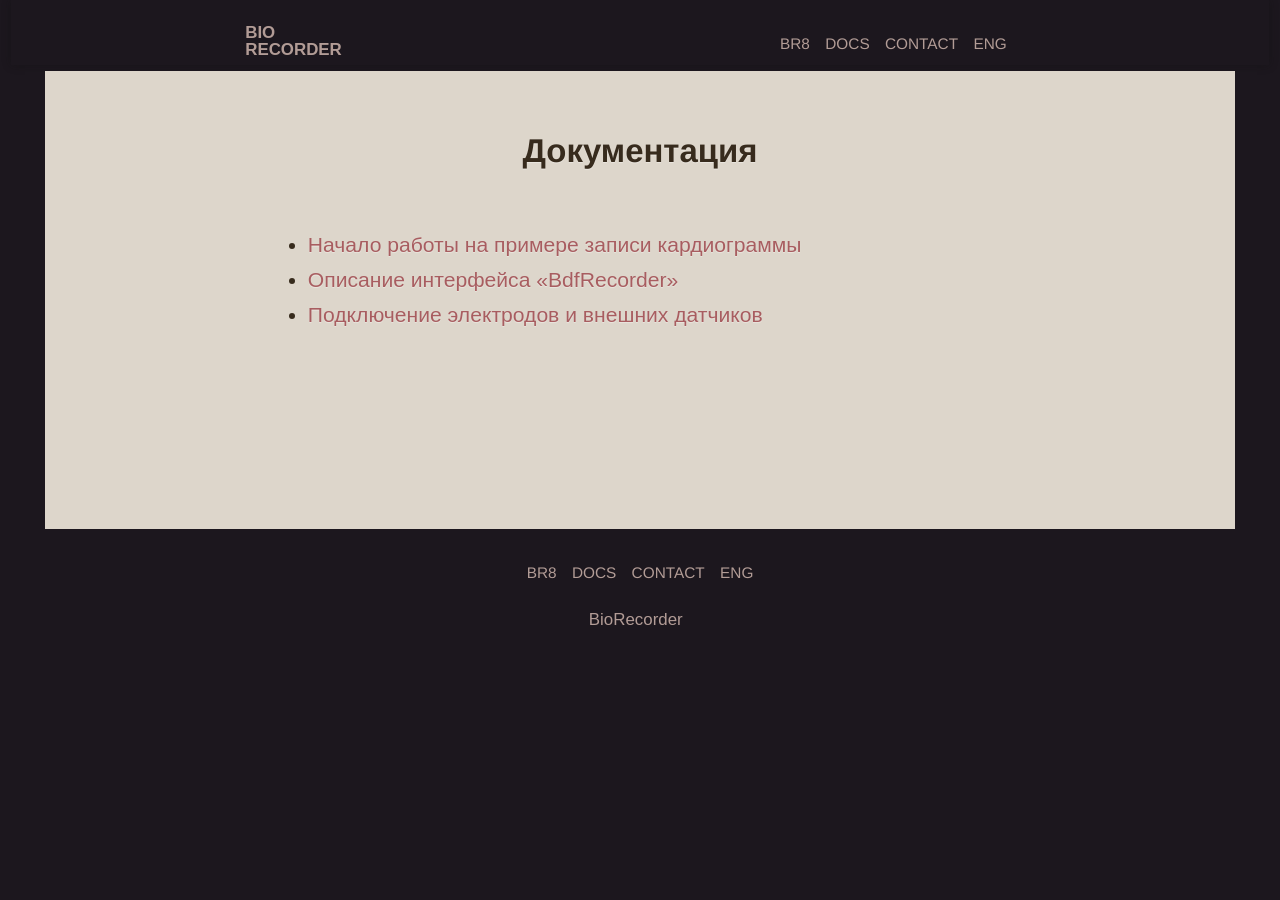
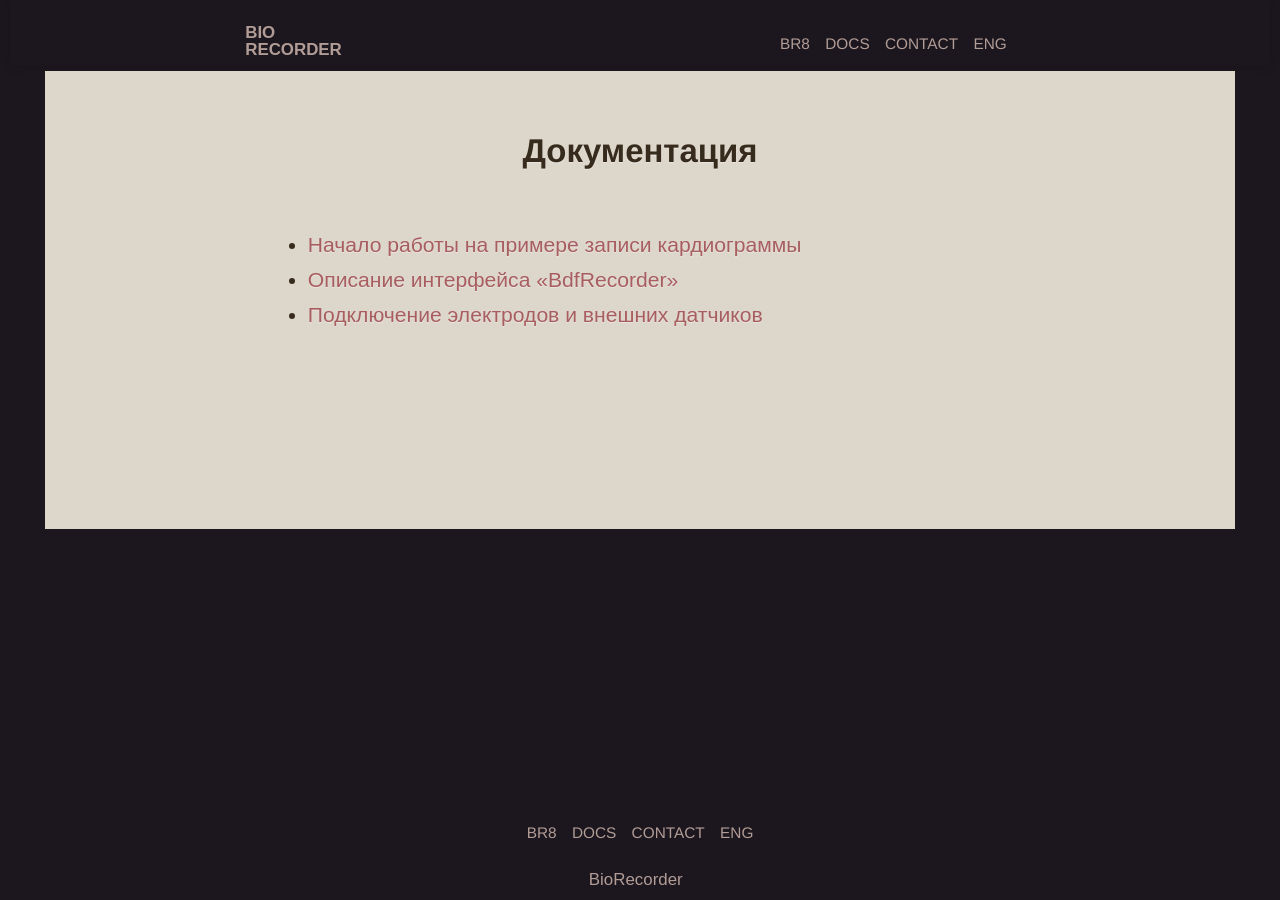
Before and after one commit to biorecorder/biorecorder.github.io, a Jekyll site: the page built from doc.html, in a window 1280 px wide. Built offline with Jekyll 4.4.1, drawn with Linux system fonts in a browser that asks for light colours.

Commit message:
stick footer down

```diff
--- a/_includes/footer.html
+++ b/_includes/footer.html
@@ -1,7 +1,9 @@
-<div class="row page-footer">
+    </div>
+<!-- end .content -->
+    <div class="row footer">
        <div class="central-page">
            <ul class="nav">
-            <li><a href="/ru/br8v1.html" {% if page.url == '/index.html' %} class="active"{% endif %} {% if page.url == '/ru/br8v1.html' %} class="active"{% endif %}>BR8</a></li>
+               <li><a href="/ru/br8v1.html" {% if page.url == '/ru/br8v1.html' %} class="active"{% endif %}>BR8</a></li>
                <li><a href="/doc.html" {% if page.url == '/doc.html' %} class="active"{% endif %}>Docs</a></li>
                <li><a href="/contact.html" {% if page.url == '/contact.html' %} class="active"{% endif %}>Contact</a></li>
                <li><a href="/en/br8v1.html" {% if page.url == '/en/br8v1.html' %} class="active"{% endif %}>Eng</a></li>
@@ -9,5 +11,6 @@
            <div><a href="http://biorecorder.com" class="logo">BioRecorder</a></div>
        </div>
     </div>
-
 <!-- end page-footer-->
+</div>
+<!-- end .wrapper -->
--- a/_includes/header.html
+++ b/_includes/header.html
@@ -1,8 +1,10 @@
+<div class="wrapper">
+    <div class=" content">
         <div class="navbar">
             <div class="central-text">
                 <a href="http://biorecorder.com" class="logo"><strong>BIO<br>RECORDER</strong></a>
                 <ul class="nav float-right">
-            <li><a href="/ru/br8v1.html" {% if page.url == '/index.html' %} class="active"{% endif %} {% if page.url == '/ru/br8v1.html' %} class="active"{% endif %}>BR8</a></li>
+                    <li><a href="/ru/br8v1.html" {% if page.url == '/ru/br8v1.html' %} class="active"{% endif %}>BR8</a></li>
                     <li><a href="/doc.html" {% if page.url == '/doc.html' %} class="active"{% endif %}>Docs</a></li>
                     <li><a href="/contact.html" {% if page.url == '/contact.html' %} class="active"{% endif %}>Contact</a></li>
                     <li><a href="/en/br8v1.html" {% if page.url == '/en/br8v1.html' %} class="active"{% endif %}>Eng</a></li>
--- a/sass/style.scss
+++ b/sass/style.scss
@@ -29,7 +29,5 @@
 @import "modules/media";
 @import "modules/post";
 @import "modules/thumbnails";
-@import "modules/page-header";
-@import "modules/page-content";
-@import "modules/page-footer";
 @import "modules/zebra";
+@import "modules/page_blocks";
--- a/stylesheets/style.css
+++ b/stylesheets/style.css
@@ -1073,32 +1073,27 @@
   color: #b29c96;
 }
 
-/* line 40, ../sass/modules/_!main.scss */
-html, body {
-  height: 100%;
-}
-
 /**
 *  Give Clickable Elements a Pointer Cursor
 *  Source: http://css-tricks.com/snippets/css/give-clickable-elements-a-pointer-cursor/
 **/
-/* line 53, ../sass/modules/_!main.scss */
+/* line 46, ../sass/modules/_!main.scss */
 a[href], input[type='submit'], input[type='image'], label[for], select, button, .pointer {
   cursor: pointer;
 }
 
-/* line 57, ../sass/modules/_!main.scss */
+/* line 50, ../sass/modules/_!main.scss */
 a {
   color: #a85d60;
   text-decoration: none;
 }
-/* line 61, ../sass/modules/_!main.scss */
+/* line 54, ../sass/modules/_!main.scss */
 a:hover, a:focus, a:active {
   background: #b08c8b;
   color: #2a211f;
 }
 
-/* line 68, ../sass/modules/_!main.scss */
+/* line 61, ../sass/modules/_!main.scss */
 ::-moz-selection, ::selection {
   background: #a85d60;
   color: white;
@@ -1111,18 +1106,18 @@
  *  It is more logical that the position of the object depends upon it´s own properties(margin-top)
  *  and not upon the properties (margin-bottom) of the previous object
  */
-/* line 81, ../sass/modules/_!main.scss */
+/* line 74, ../sass/modules/_!main.scss */
 p {
   margin-top: 1.5em;
   margin-bottom: 1.5em;
 }
 
-/* line 86, ../sass/modules/_!main.scss */
+/* line 79, ../sass/modules/_!main.scss */
 i, em, q {
   font-style: italic;
 }
 
-/* line 91, ../sass/modules/_!main.scss */
+/* line 84, ../sass/modules/_!main.scss */
 hr {
   width: 5em;
   text-align: center;
@@ -1133,7 +1128,7 @@
   color: #a85d60;
 }
 
-/* line 107, ../sass/modules/_!main.scss */
+/* line 100, ../sass/modules/_!main.scss */
 cite {
   font-size: 13.6px;
   font-size: 0.85rem;
@@ -1142,12 +1137,12 @@
   text-align: center;
   font-style: italic;
 }
-/* line 115, ../sass/modules/_!main.scss */
+/* line 108, ../sass/modules/_!main.scss */
 cite:before {
   content: "\2014 \2009";
 }
 
-/* line 120, ../sass/modules/_!main.scss */
+/* line 113, ../sass/modules/_!main.scss */
 .cite--big {
   font-size: 16px;
   font-size: 1rem;
@@ -2153,50 +2148,6 @@
   border-color: #a85d60;
 }
 
-/************************************************************************************
-    Page Header
-*************************************************************************************/
-/************************************************************************************
-    Flex to stick footer down
-    https://philipwalton.github.io/solved-by-flexbox/demos/sticky-footer/
-*************************************************************************************/
-/* line 7, ../sass/modules/_page-content.scss */
-.site {
-  display: flex;
-  flex-direction: column;
-  height: 100%;
-  min-height: 100vh;
-}
-
-/* line 14, ../sass/modules/_page-content.scss */
-.page-content {
-  background: #ddd6cb;
-  color: #372b1d;
-  text-shadow: 0 1px 1px rgba(255, 255, 255, 0.4);
-  flex: 1 0 auto;
-}
-
-/* line 22, ../sass/modules/_page-content.scss */
-.navbar,
-.page-footer {
-  flex: none;
-}
-
-/************************************************************************************
-    Page footer
-*************************************************************************************/
-/* line 5, ../sass/modules/_page-footer.scss */
-.page-footer {
-  margin: 0;
-  padding: 1em;
-  padding-top: 0;
-  padding-bottom: 0.25em;
-  text-shadow: none;
-  /*  box-shadow: 0 0 8px rgba($base-strong, 0.6);
-    -webkit-box-shadow: 0 0 8px rgba($base-strong, 0.6);
-    -moz-box-shadow: 0 0 8px rgba($base-strong, 0.6); */
-}
-
 /**
  * Zebra. To slightly change background color like in  Zebra Striping Table, List and etc
  * Zebra is used to separate content by slight variance of background color
@@ -2220,3 +2171,43 @@
 .zebra > li:nth-child(even) {
   background: #e4d7c1;
 }
+
+/************************************************************************************
+    Flex to stick footer down
+    http://dimox.name/press_footer_bottom_with_css
+    https://philipwalton.github.io/solved-by-flexbox/demos/sticky-footer/
+*************************************************************************************/
+/* line 8, ../sass/modules/_page_blocks.scss */
+html,
+body {
+  height: 100%;
+}
+
+/* line 13, ../sass/modules/_page_blocks.scss */
+.wrapper {
+  display: flex;
+  flex-direction: column;
+  height: 100%;
+}
+
+/* line 19, ../sass/modules/_page_blocks.scss */
+.content {
+  flex: 1 0 auto;
+}
+
+/* line 23, ../sass/modules/_page_blocks.scss */
+.footer {
+  flex: 0 0 auto;
+}
+
+/* line 28, ../sass/modules/_page_blocks.scss */
+.footer {
+  margin: 0;
+  padding: 1em;
+  padding-top: 0;
+  padding-bottom: 0.25em;
+  text-shadow: none;
+  /*  box-shadow: 0 0 8px rgba($base-strong, 0.6);
+    -webkit-box-shadow: 0 0 8px rgba($base-strong, 0.6);
+    -moz-box-shadow: 0 0 8px rgba($base-strong, 0.6); */
+}
```
Also changed, not shown: sass/modules/_!main.scss (+0 -7 lines), sass/modules/_page-content.scss (deleted, +0 -25 lines), sass/modules/_page-header.scss (deleted, +0 -7 lines), sass/modules/_page_blocks.scss (renamed from sass/modules/_page-footer.scss, +25 -2 lines), _includes/head.html (line endings or trailing spaces), 2 other files. Lines whose indentation alone changed are shown as unchanged.
